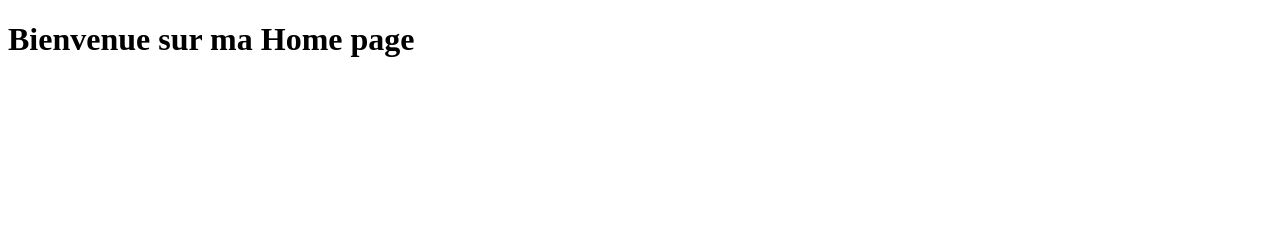
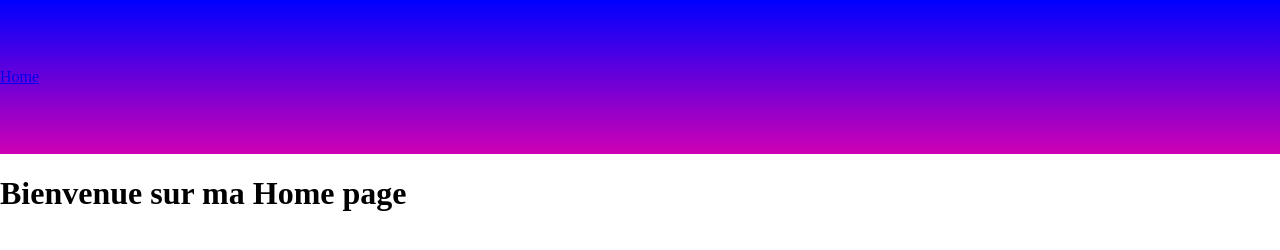
Before and after one commit to ran1mns/ran1mns2025, a plain HTML site: page Edwin/index.html in a window 1280 px wide. Drawn offline with Linux system fonts and the light colour scheme.

```diff
--- a/Edwin/index.html
+++ b/Edwin/index.html
@@ -4,10 +4,17 @@
 <head>
     <meta charset="UTF-8">
     <meta name="viewport" content="width=device-width, initial-scale=1.0">
+    <link rel="stylesheet" href="indexcss.css">
     <title>My home page.</title>
 </head>
 
 <body>
+    <header>
+        <nav>
+            <a href="index.html">Home</a>
+            <a href="Video/video.html"><Video></Video></a>
+        </nav>
+    </header>
     <h1>Bienvenue sur ma Home page</h1>
 
 </body>
--- /dev/null
+++ b/Edwin/indexcss.css
@@ -0,0 +1,17 @@
+body {
+    margin: 0;
+}
+
+header {
+    background: linear-gradient(blue, rgb(207, 0, 180));
+
+}
+
+nav {
+    display: flex;
+    justify-items: center;
+    place-items: center;
+    align-items: center;
+    align-content: center;
+    align-self: center;
+}
```
Also changed, not shown: Edwin/Video/video.html (added), 1 other file.
